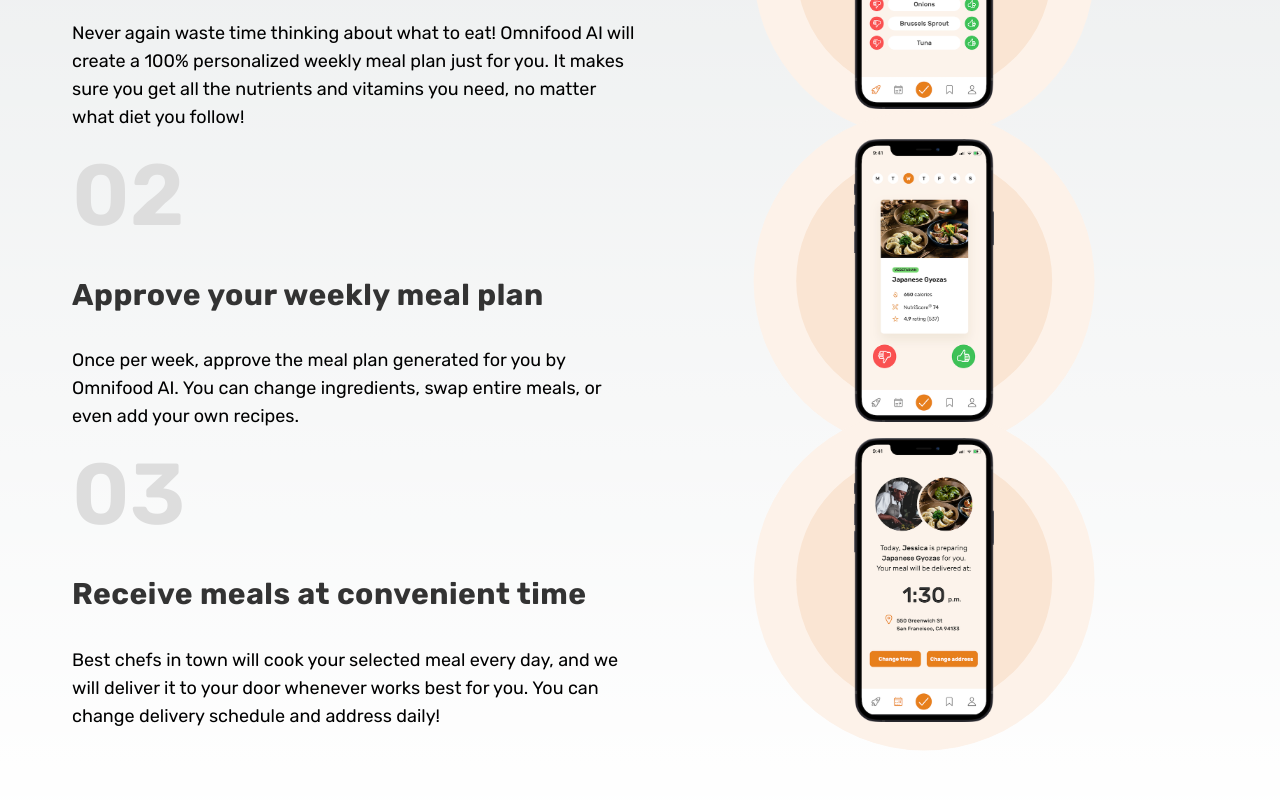
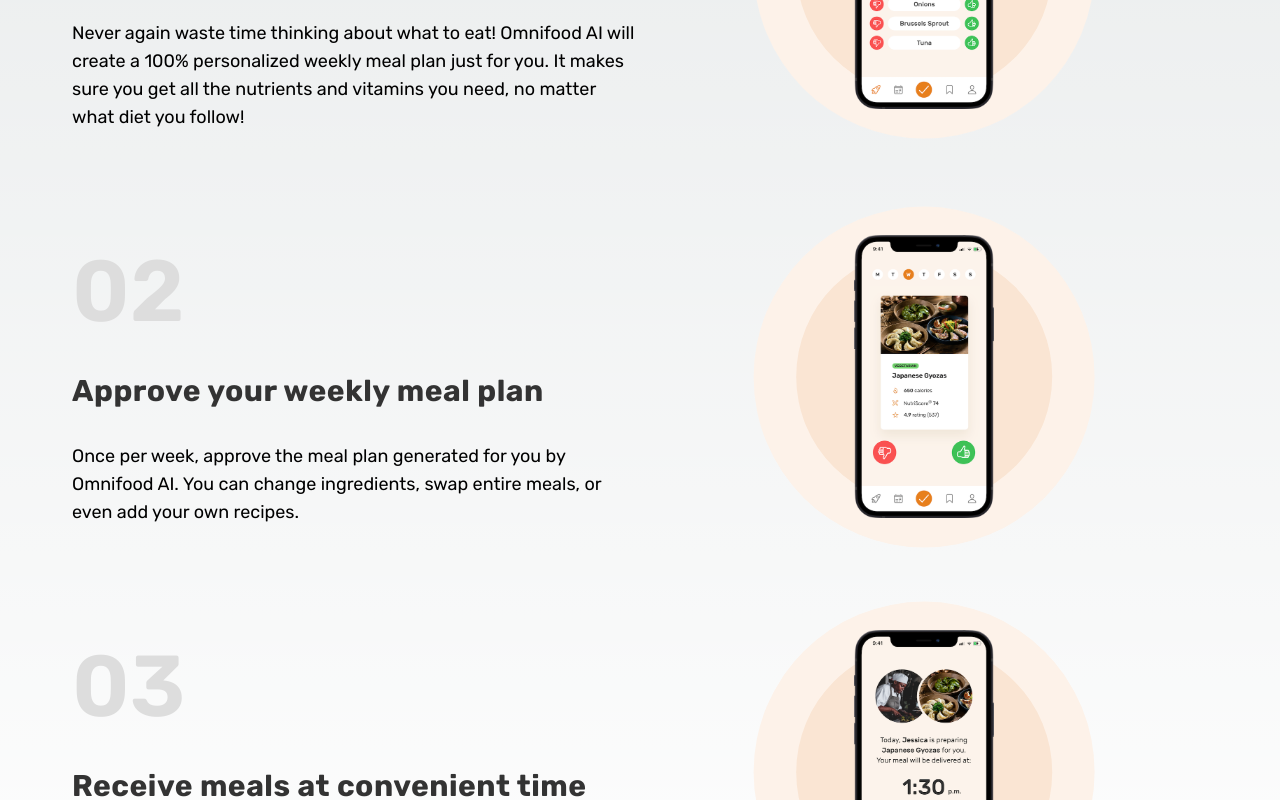
Before and after one commit to riwepo/omnifood-nextjs, a Next.js app: page / in a window 1280 px wide. Shown: the part 1360-2160 px from the top of the page. Built offline with nearby package versions, Linux system fonts and the light colour scheme.

Commit message:
put grid around all steps and set gap

```diff
--- a/src/components/how-it-works/how-it-works.js
+++ b/src/components/how-it-works/how-it-works.js
@@ -40,9 +40,11 @@ function HowItWorks() {
         </h2>
       </div>
 
-      <Step stepData={step1} />
-      <Step stepData={step2} />
-      <Step stepData={step3} />
+      <div className="m-auto grid max-w-[75rem] grid-cols-2 items-center gap-y-[6rem] px-8 py-0">
+        <Step stepData={step1} />
+        <Step stepData={step2} />
+        <Step stepData={step3} />
+      </div>
     </section>
   );
 }
--- a/src/components/how-it-works/step.js
+++ b/src/components/how-it-works/step.js
@@ -4,7 +4,7 @@ function Step({ stepData }) {
   const imgWidth = 400 * 0.35;
   const imgHeight = 809 * 0.35;
   return (
-    <div className="m-auto grid max-w-[75rem] grid-cols-2 items-center px-8 py-0">
+    <>
       <div>
         <p className="text-greys-400 mb-4 text-[5.4rem] font-semibold">
           {stepData.number}
@@ -52,7 +52,7 @@ function Step({ stepData }) {
           alt={stepData.imgAlt}
         />
       </div>
-    </div>
+    </>
   );
 }
 
```
